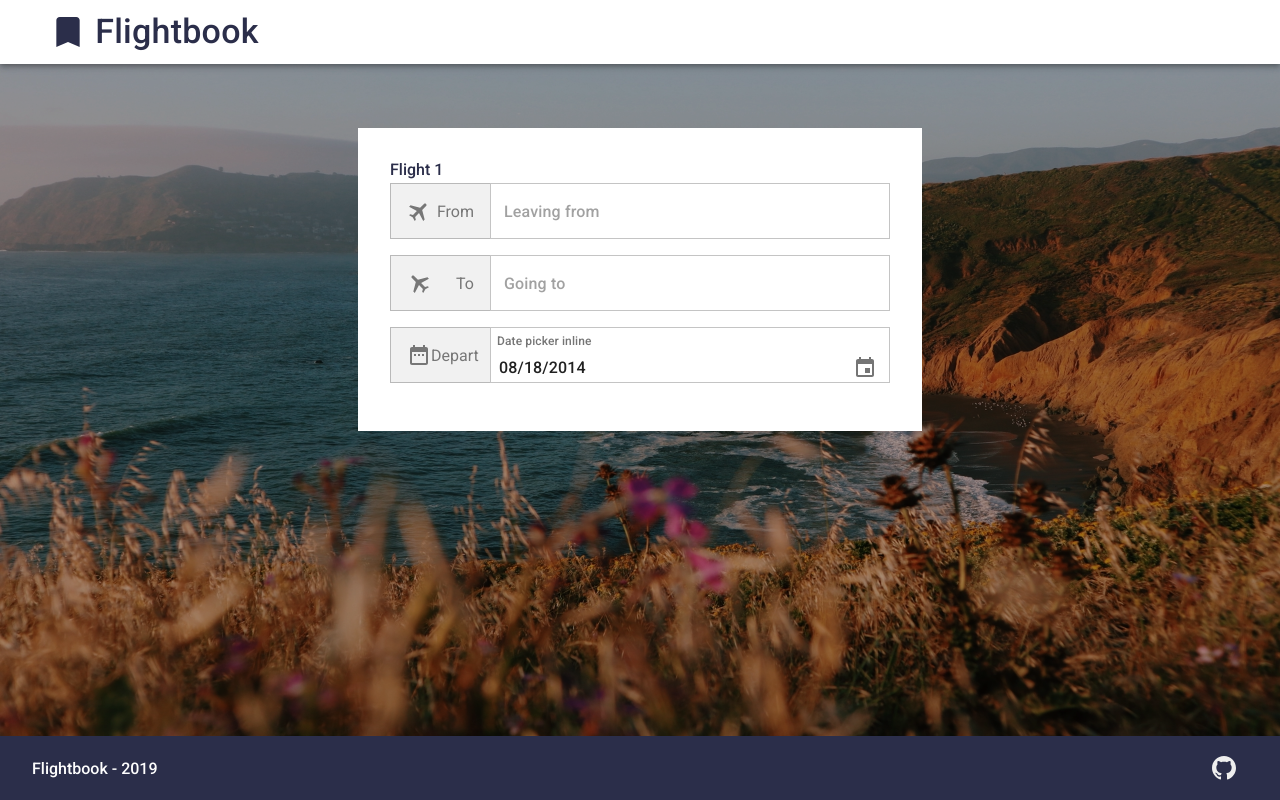
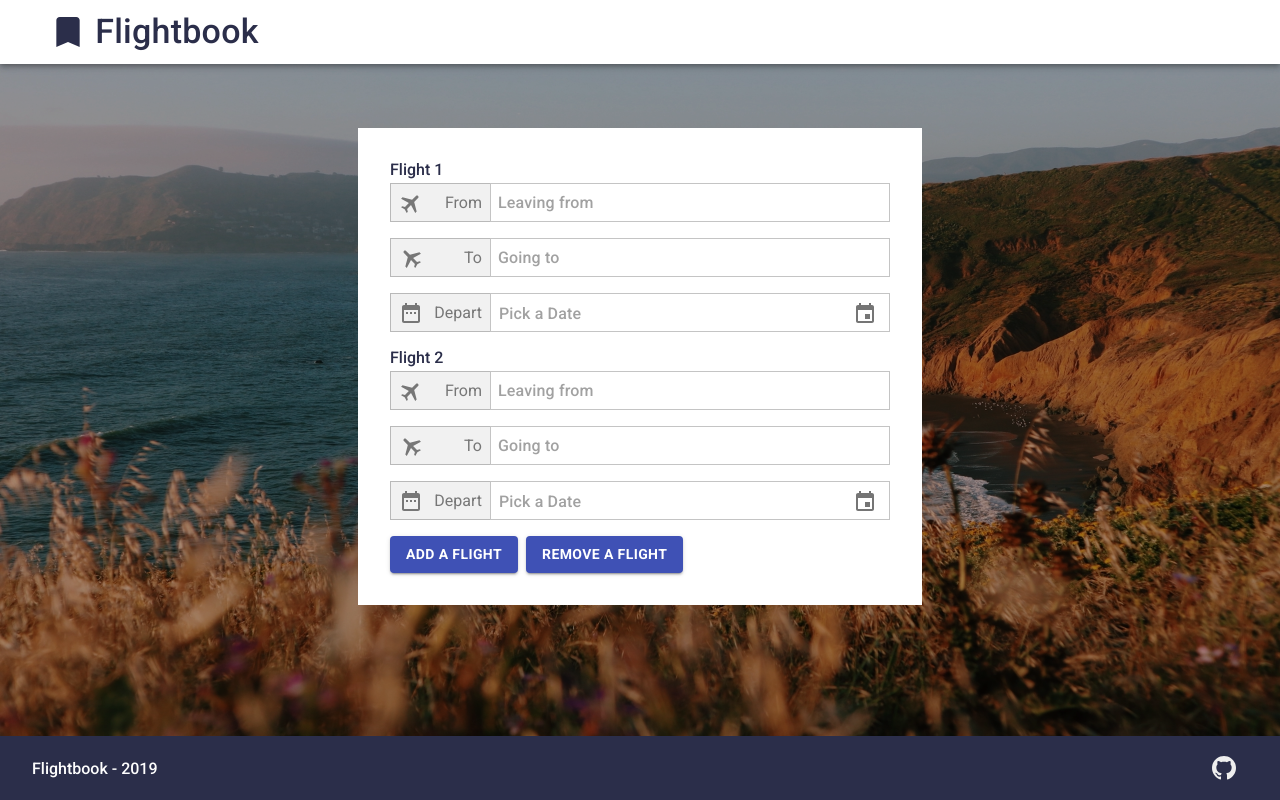
Before and after one commit to ericellb/flightbook, a React (Create React App) app in the folder client/: page / in a window 1280 px wide. Built offline with nearby package versions, Linux system fonts and the light colour scheme.

Commit message:
Css tweaks to flight search form

```diff
--- a/client/src/components/FlightSearch/index.tsx
+++ b/client/src/components/FlightSearch/index.tsx
@@ -1,12 +1,12 @@
 import React from "react";
-import { makeStyles, Container } from "@material-ui/core";
+import { makeStyles } from "@material-ui/core";
 import BackgroundImage from "../FlightSearch/backgroundImage.jpg";
 import FlightSearchForm from "../FlightSearchForm";
 
 const useStyles = makeStyles(theme => ({
   container: {
     width: "100%",
-    height: "calc(100vh - 128px)",
+    minHeight: "calc(100vh - 128px)",
     background: `#081015 url(${BackgroundImage})`,
     backgroundPosition: "center center",
     backgroundSize: "cover",
--- a/client/src/components/FlightSearchForm/FlightSegment.tsx
+++ b/client/src/components/FlightSearchForm/FlightSegment.tsx
@@ -1,5 +1,5 @@
 import React, { useState } from "react";
-import { makeStyles, TextField, InputAdornment } from "@material-ui/core";
+import { makeStyles, TextField } from "@material-ui/core";
 import { AirplanemodeActive, DateRange } from "@material-ui/icons";
 import {
   KeyboardDatePicker,
@@ -24,11 +24,11 @@ const useStyles = makeStyles(theme => ({
     width: "20%",
     background: "#f1f1f1",
     color: "#777",
-    height: "56px",
+    height: "39px",
     display: "flex",
     alignItems: "center",
     justifyContent: "space-between",
-    padding: "1em",
+    padding: "8px",
     boxSizing: "border-box",
     border: "1px solid rgba(0, 0, 0, 0.23)",
     borderRight: "none"
@@ -43,10 +43,13 @@ const useStyles = makeStyles(theme => ({
     width: "80%",
     [`& fieldset`]: {
       borderRadius: 0
+    },
+    [`& input`]: {
+      padding: "10px 8px"
     }
   },
   flightDateInputWrapper: {
-    height: "56px",
+    height: "39px",
     width: "80%",
     border: "1px solid rgba(0, 0, 0, 0.23)",
     boxSizing: "border-box",
@@ -56,20 +59,25 @@ const useStyles = makeStyles(theme => ({
     },
     [`& div.MuiInput-formControl`]: {
       paddingLeft: "8px",
-      top: "8px"
+      top: "4px"
     },
     [`& div.MuiInput-underline:before`]: {
+      borderBottom: "none !important"
+    },
+    [`& div.MuiInput-underline:after`]: {
       borderBottom: "none !important"
     }
   }
 }));
 
-export default function FlightSegment() {
+interface FlightSegmentProps {
+  segmentNumber: number;
+}
+
+export default function FlightSegment(props: FlightSegmentProps) {
   const classes = useStyles({});
 
-  const [selectedDate, setSelectedDate] = useState(
-    new Date("2014-08-18T21:11:54")
-  );
+  const [selectedDate, setSelectedDate] = useState(null);
   const [dateOpen, setDateOpen] = useState(false);
 
   const handleDateChange = (date: any) => {
@@ -79,7 +87,7 @@ export default function FlightSegment() {
 
   return (
     <MuiPickersUtilsProvider utils={DateFnsUtils}>
-      <div className={classes.segmentTitle}>Flight 1</div>
+      <div className={classes.segmentTitle}>Flight {props.segmentNumber}</div>
       <div className={classes.flightSegment}>
         <div className={classes.flightInputWrapper}>
           <div className={classes.flightInputLabel}>
@@ -117,9 +125,11 @@ export default function FlightSegment() {
             variant="inline"
             format="MM/dd/yyyy"
             id="date-picker-inline"
-            label="Date picker inline"
+            placeholder="Pick a Date"
             open={dateOpen}
             onOpen={() => setDateOpen(true)}
+            onClick={() => setDateOpen(true)}
+            onClose={() => setDateOpen(false)}
             value={selectedDate}
             onChange={handleDateChange}
             className={classes.flightDateInputWrapper}
--- a/client/src/components/FlightSearchForm/index.tsx
+++ b/client/src/components/FlightSearchForm/index.tsx
@@ -1,6 +1,5 @@
-import React from "react";
-import { makeStyles, TextField, InputAdornment } from "@material-ui/core";
-import { AirplanemodeActive } from "@material-ui/icons";
+import React, { useState } from "react";
+import { makeStyles, Button } from "@material-ui/core";
 import FlightSegment from "./FlightSegment";
 
 const useStyles = makeStyles(theme => ({
@@ -8,14 +7,57 @@ const useStyles = makeStyles(theme => ({
     padding: "32px",
     background: "#fff",
     width: "500px"
+  },
+  addRemoveFlightsWrapper: {},
+  addRemoveFlightButton: {
+    marginRight: "8px"
   }
 }));
 
 export default function FlightSearchForm() {
   const classes = useStyles({});
+  const [numberSegments, setNumberSegments] = useState(2);
+
+  // Adds or removes a segment of flights
+  const addRemoveSegment = (action: string) => {
+    if (action === "add") {
+      numberSegments === 5
+        ? setNumberSegments(5)
+        : setNumberSegments(numberSegments + 1);
+    } else if (action === "remove") {
+      numberSegments === 1
+        ? setNumberSegments(1)
+        : setNumberSegments(numberSegments - 1);
+    }
+  };
+
   return (
     <div className={classes.container}>
-      <FlightSegment />
+      {[...Array(numberSegments)].map((e, i) => {
+        return (
+          <div>
+            <FlightSegment segmentNumber={i + 1} />
+          </div>
+        );
+      })}
+      <div className={classes.addRemoveFlightsWrapper}>
+        <Button
+          variant="contained"
+          color="primary"
+          className={classes.addRemoveFlightButton}
+          onClick={() => addRemoveSegment("add")}
+        >
+          Add a Flight
+        </Button>
+        <Button
+          variant="contained"
+          color="primary"
+          className={classes.addRemoveFlightButton}
+          onClick={() => addRemoveSegment("remove")}
+        >
+          Remove a Flight
+        </Button>
+      </div>
     </div>
   );
 }
--- a/client/src/components/Footer/index.tsx
+++ b/client/src/components/Footer/index.tsx
@@ -3,7 +3,7 @@ import { makeStyles, IconButton, Container } from "@material-ui/core";
 
 const useStyles = makeStyles(theme => ({
   footer: {
-    position: "fixed",
+    position: "sticky",
     bottom: "0px",
     width: "100%",
     backgroundColor: "#2b2e4a",
--- a/client/src/components/Header/index.tsx
+++ b/client/src/components/Header/index.tsx
@@ -1,4 +1,4 @@
-import React, { useState } from "react";
+import React from "react";
 import {
   AppBar,
   Toolbar,
@@ -6,7 +6,7 @@ import {
   makeStyles,
   Container
 } from "@material-ui/core";
-import { OfflineBolt, AirplanemodeActive, Bookmark } from "@material-ui/icons";
+import { Bookmark } from "@material-ui/icons";
 
 const useStyles = makeStyles(theme => ({
   root: {
```
